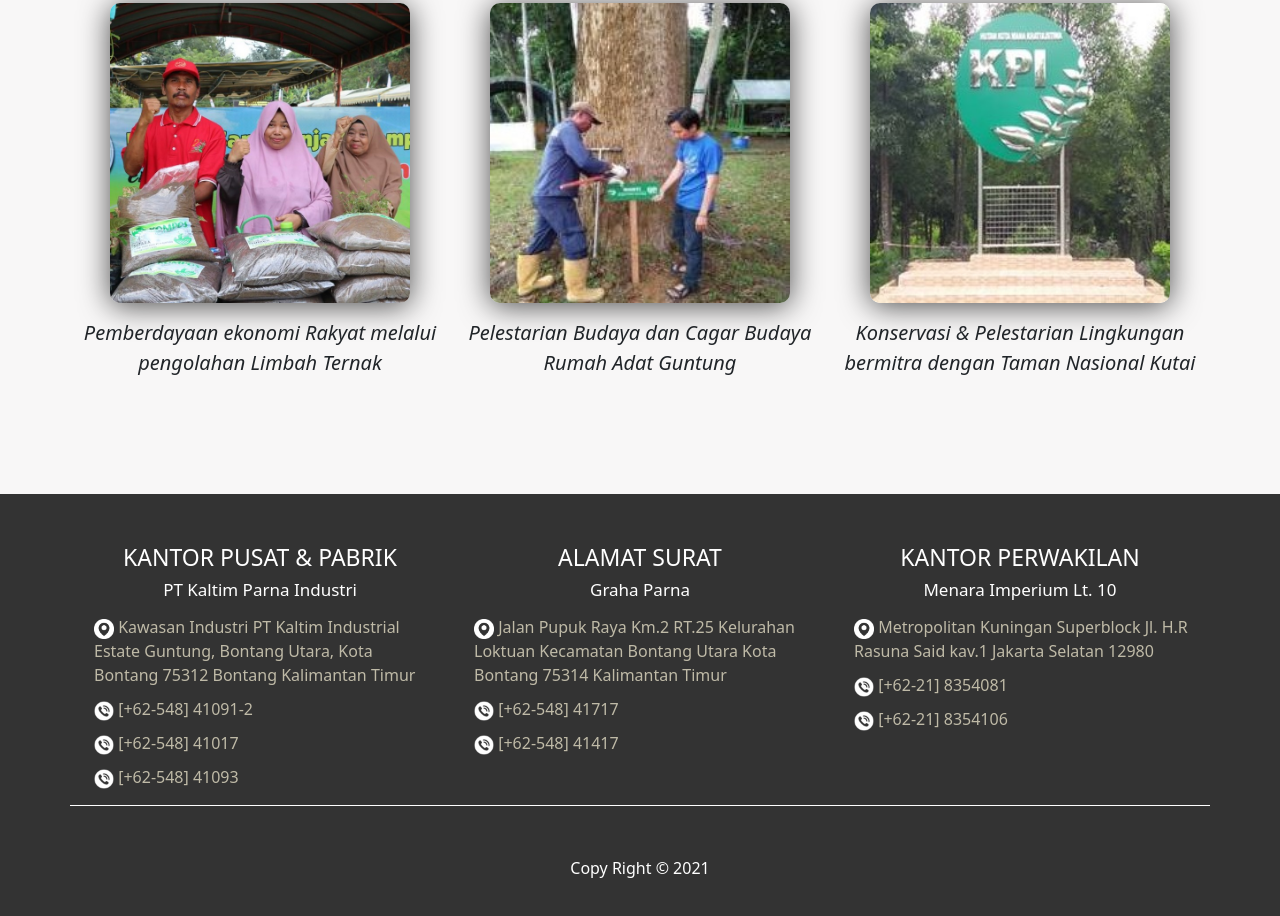
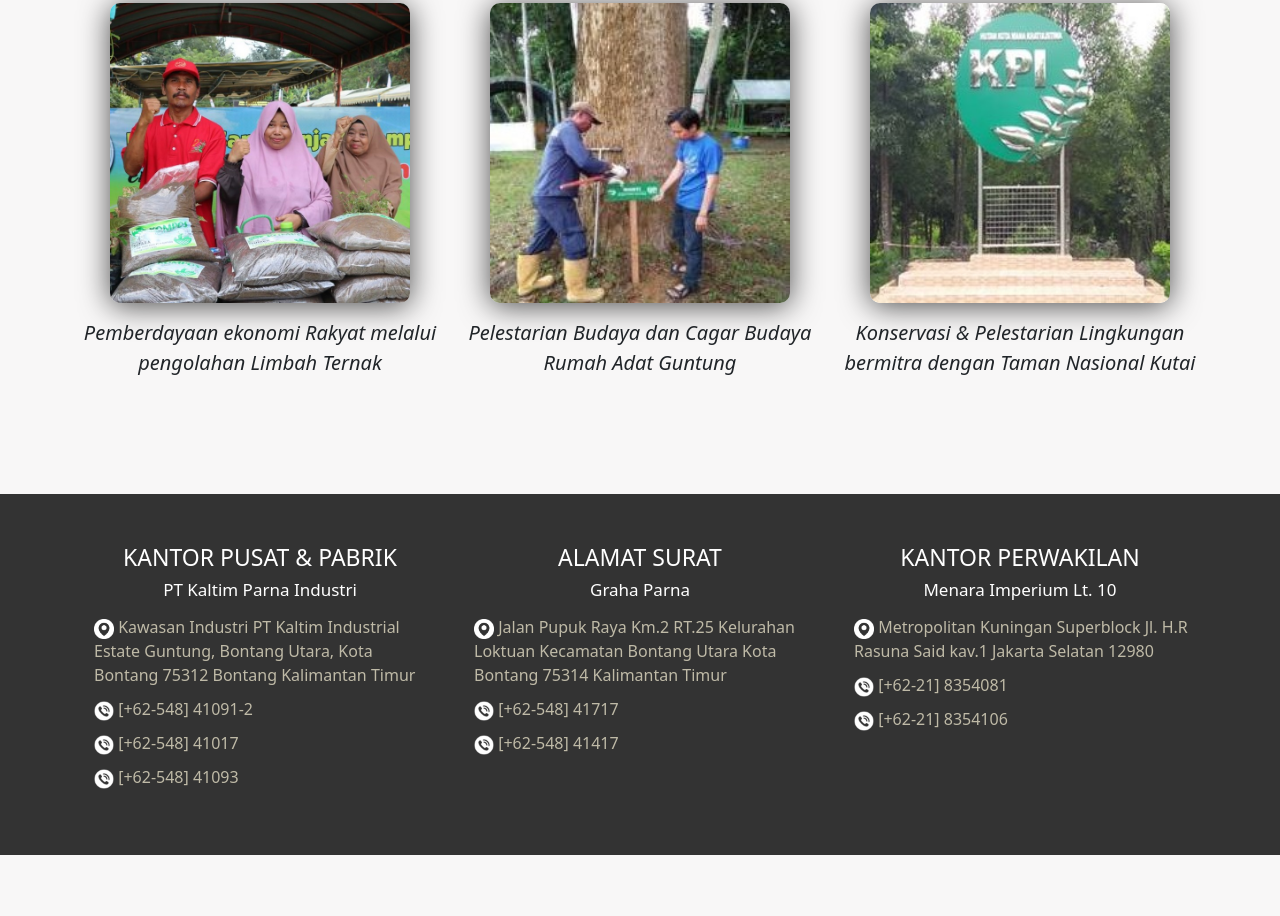
Before and after one commit to aghnianurhidayah/web-landing-kpi, a plain HTML site: page index.html in a window 1280 px wide. Shown: the part 3143-4059 px from the top of the page. After the commit the page ends 3998 px from the top, so only its background shows below. Drawn offline with nearby package versions, Linux system fonts and the light colour scheme.

Commit message:
update html css

```diff
--- a/index.html
+++ b/index.html
@@ -235,7 +235,6 @@
                 [+62-21] 8354106</li>
             </ul>
           </div>
-          <p>Copy Right &copy; 2021</p>
         </div>
       </div>
     </footer>
--- a/style.css
+++ b/style.css
@@ -235,14 +235,6 @@ footer img {
     width: 20px;
 }
 
-footer p {
-    color: white;
-    text-align: center;
-    border-top: 1px groove white;
-    padding-top: 50px;
-}
-
-
 /* desktop ver */
 @media (min-width: 992px) {
     .nav-link {
```
